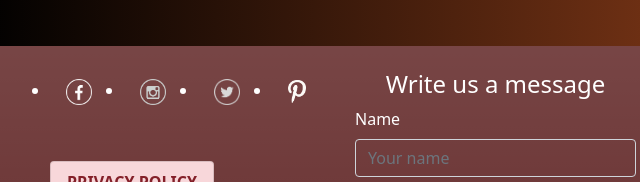
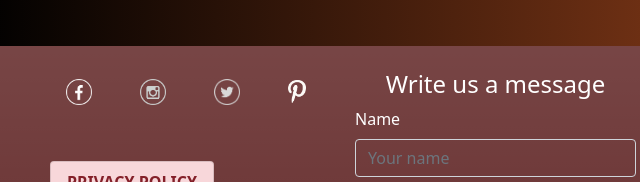
Before and after one commit to Gabriel-Floricel/Gabriel-Floricel.github.io, a plain HTML site: page pages/about.html in a window 1280 px wide. Shown: the part 1764-1946 px from the top of the page, 22-662 px from the left. Drawn offline with nearby package versions, Linux system fonts and the light colour scheme.

Commit message:
Add files via upload

```diff
--- a/css/about.css
+++ b/css/about.css
@@ -17,3 +17,7 @@ body nav {
 .section-1 div h5 {
     font-family: 'Luckiest Guy', cursive;
 }
+
+.footer-social-media {
+    list-style: none;
+}
```
